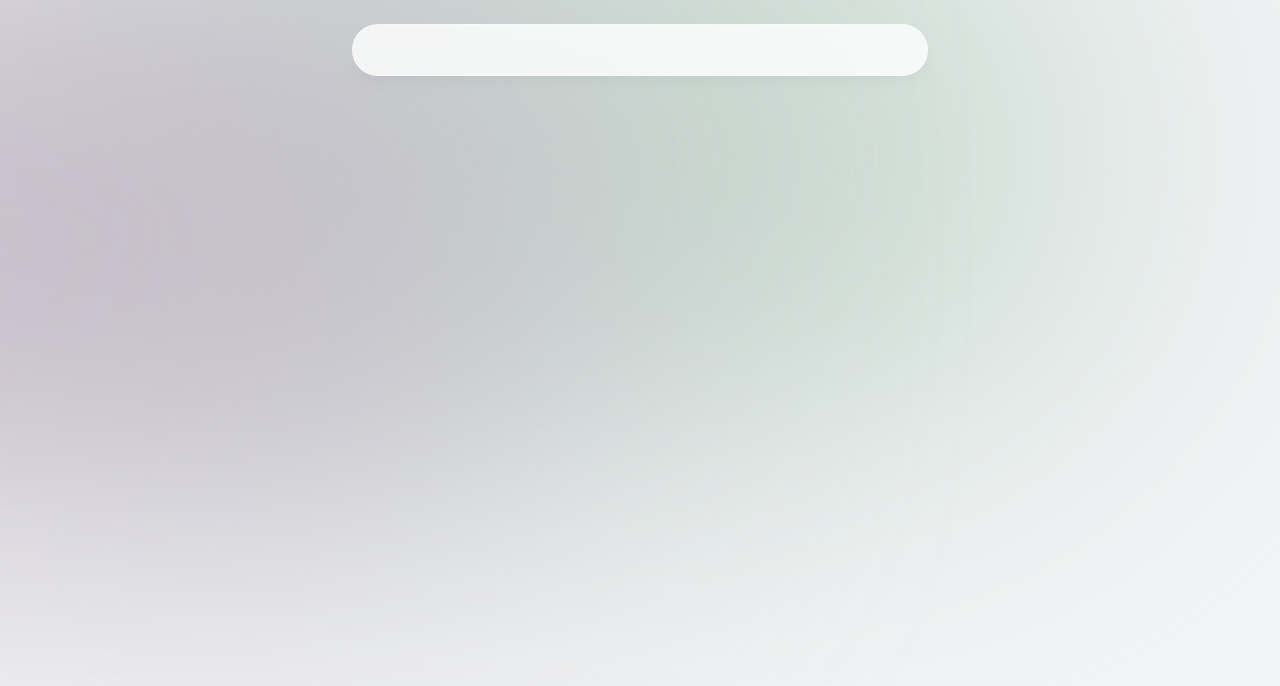
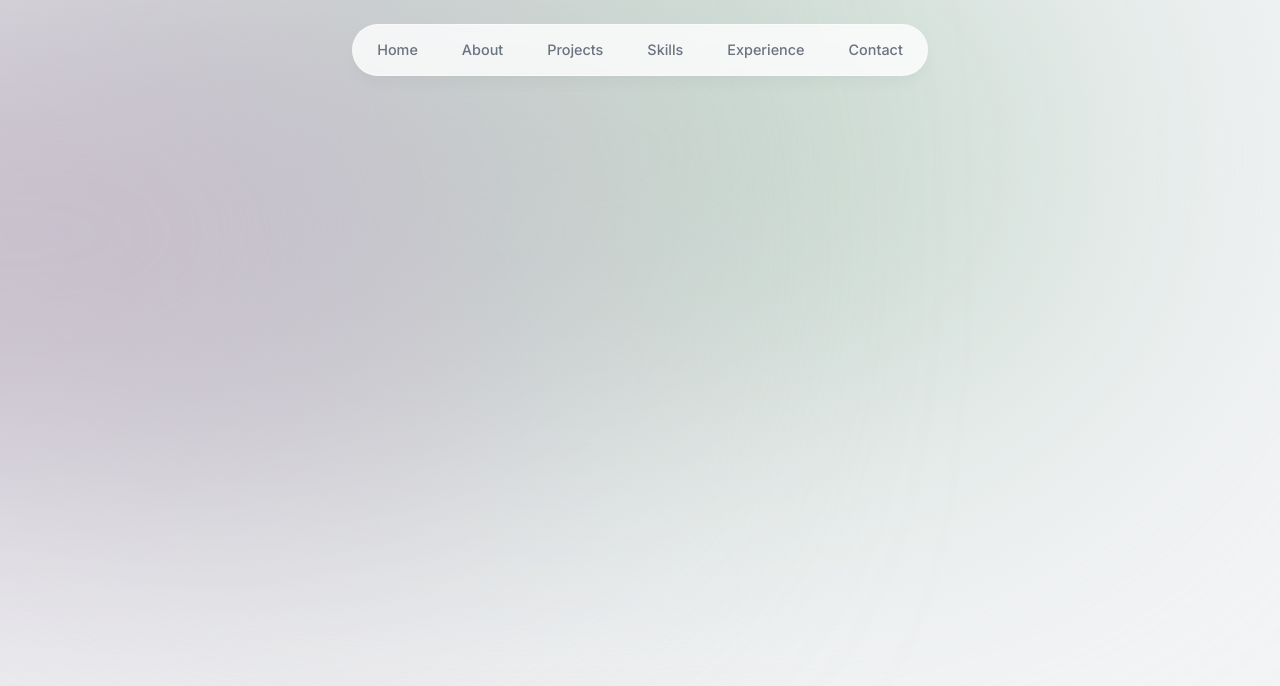
Before and after one commit to JabKhan23/Portfolio, a Next.js app: page / in a window 1280 px wide. Shown: the top 686 px of the page. Built offline with nearby package versions, Linux system fonts and the light colour scheme.

Commit message:
completed header somewhat

```diff
--- a/src/app/components/header.tsx
+++ b/src/app/components/header.tsx
@@ -1,11 +1,37 @@
+"use client";
+
 import React from 'react'
-
+import { motion } from "framer-motion"
+import { links } from '../lib/data';
+import Link from 'next/link';
 
 export default function Header() {
   return (
   <header className="z-[999] relative">
-    <div className="fixed top-0 left-1/2 -translate-x-1/2 h-[4.5rem] w-full rounded-none border border-white border-opacity-40 bg-white bg-opacity-80 shadow-lg shadow-black/[0.03] backdrop-blur-[0.5rem] sm:top-6 sm:h-[3.25rem] sm:w-[36rem] sm:rounded-full">
-    </div>
+    <motion.div className=" fixed top-0 left-1/2  h-[4.5rem] w-full rounded-none border
+     border-white border-opacity-40 bg-white bg-opacity-80 shadow-lg shadow-black/[0.03]
+     backdrop-blur-[0.5rem] sm:top-6 sm:h-[3.25rem] sm:w-[36rem] sm:rounded-full" initial={{ y: -100, x: "-50%", opacity: 0}}
+     animate={{ y: 0,x: "-50%", opacity: 1}}>
+    </motion.div>
+
+    <nav className="flex fixed top-[0.15rem] left-1/2 h-12 -translate-x-1/2 py-2 sm: top-[1.7rem] sm:h-[initial] sm:py-0">
+      <ul className="flex w-[22rem] flex-wrap items-center justify-center gap-y-1 text-[0.9rem] font-medium text-gray-500 sm:w-[initial] sm:flex-nowrap sm:gap-5">
+        {
+          links.map(link => (
+
+            <motion.li className="h-1/2  flex items-center justify-center relative" key={link.hash}
+            initial={{ y: -100, opacity: 0 }}
+            animate={{ y: 0, opacity: 1 }}>
+              <Link className=  "flex w-full items-center justify-center px-3 py-3 hover:text-gray-950 transition dark:text-gray-500 dark:hover:text-gray-300"href={link.hash}>
+              {
+                link.name
+              }
+              </Link>
+            </motion.li>
+          ))
+        }
+      </ul>
+    </nav>
    </header>
   )
 }
--- a/lib/data.ts
+++ b/src/app/lib/data.ts
@@ -2,9 +2,9 @@
 import { CgWorkAlt } from "react-icons/cg";
 import { FaReact } from "react-icons/fa";
 import { LuGraduationCap } from "react-icons/lu";
-import corpcommentImg from "@/public/corpcomment.png";
-import rmtdevImg from "@/public/rmtdev.png";
-import wordanalyticsImg from "@/public/wordanalytics.png";
+// import corpcommentImg from "@/public/corpcomment.png";
+// import rmtdevImg from "@/public/rmtdev.png";
+// import wordanalyticsImg from "@/public/wordanalytics.png";
 
 export const links = [
   {
@@ -66,21 +66,21 @@
     description:
       "I worked as a full-stack developer on this startup project for 2 years. Users can give public feedback to companies.",
     tags: ["React", "Next.js", "MongoDB", "Tailwind", "Prisma"],
-    imageUrl: corpcommentImg,
+    // imageUrl: corpcommentImg,
   },
   {
     title: "rmtDev",
     description:
       "Job board for remote developer jobs. I was the front-end developer. It has features like filtering, sorting and pagination.",
     tags: ["React", "TypeScript", "Next.js", "Tailwind", "Redux"],
-    imageUrl: rmtdevImg,
+    // imageUrl: rmtdevImg,
   },
   {
     title: "Word Analytics",
     description:
       "A public web app for quick analytics on text. It shows word count, character count and social media post limits.",
     tags: ["React", "Next.js", "SQL", "Tailwind", "Framer"],
-    imageUrl: wordanalyticsImg,
+    // imageUrl: wordanalyticsImg,
   },
 ] as const;
 
```
